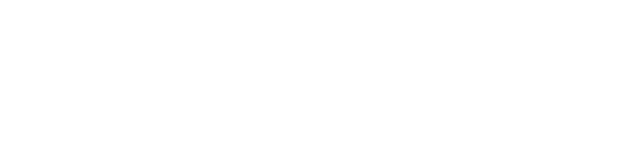
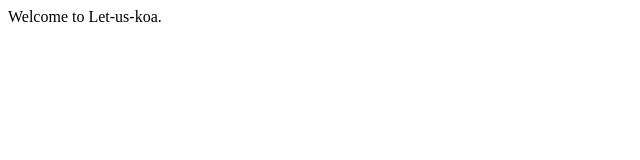
Before and after one commit to qddegtya/let-us-koa, a website: page modules/home/views/index.html in a window 1280 px wide. Shown: the whole page, without its empty margins (0-640 px from the left). Drawn offline with Linux system fonts and the light colour scheme.

Commit message:
[doc] fix doc

```diff
--- a/modules/home/views/index.html
+++ b/modules/home/views/index.html
@@ -4,6 +4,6 @@
   <title>Let us koa!</title>
 </head>
 <body>
-
+  Welcome to Let-us-koa.
 </body>
 </html>
```
Also changed, not shown: README.md.
